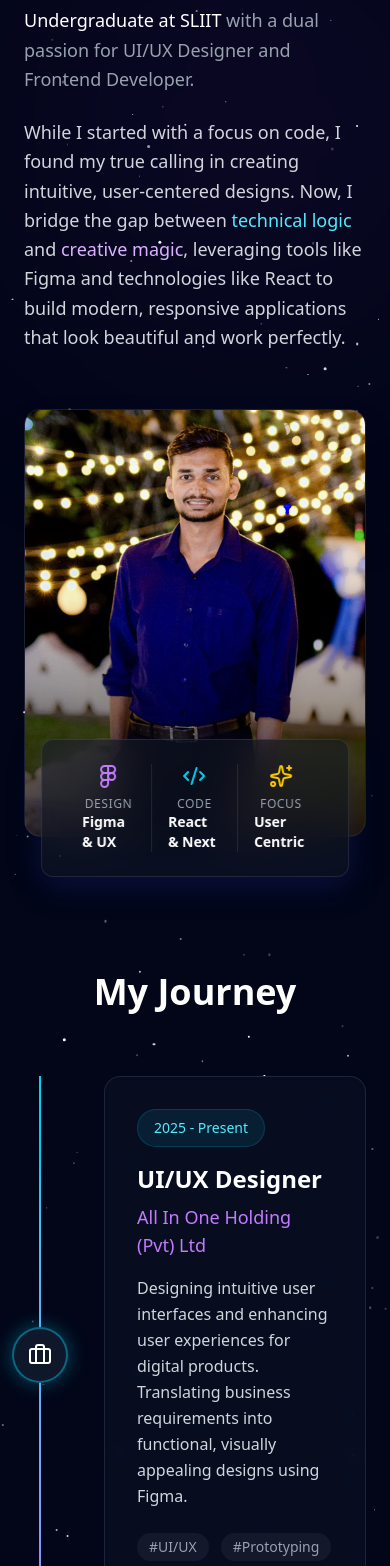
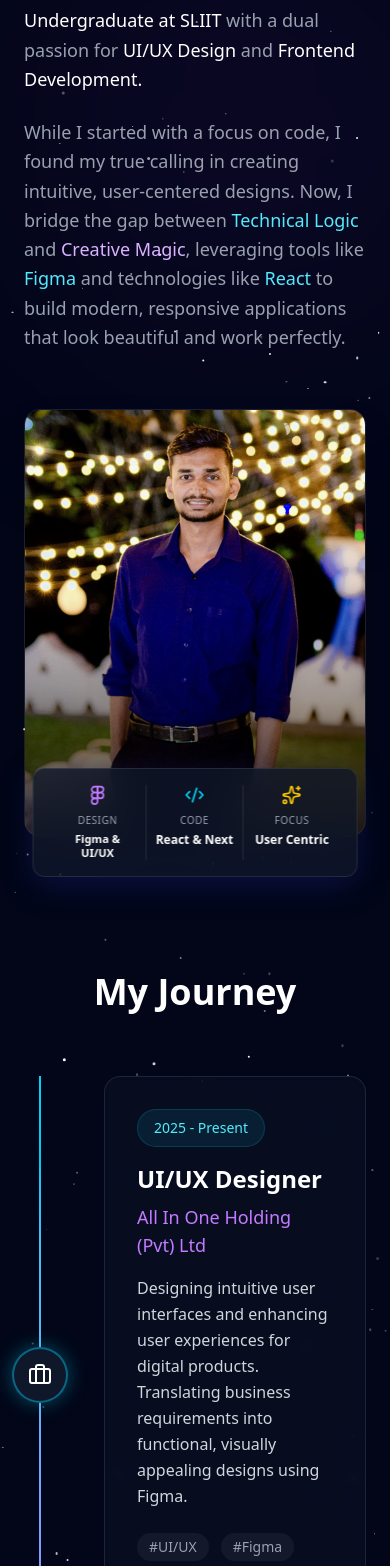
Before and after one commit to Lakshan-lk/Lakshan_Portfolio-, a Next.js app: page / in a window 390 px wide. Shown: the part 1262-2828 px from the top of the page. Built offline with nearby package versions, Linux system fonts and the light colour scheme.

Commit message:
Updated About Section

```diff
--- a/components/About.tsx
+++ b/components/About.tsx
@@ -13,7 +13,7 @@ const timelineData = [
         subtitle: "All In One Holding (Pvt) Ltd",
         description: "Designing intuitive user interfaces and enhancing user experiences for digital products. Translating business requirements into functional, visually appealing designs using Figma.",
         icon: Briefcase,
-        tags: ["UI/UX", "Prototyping", "Figma"],
+        tags: ["UI/UX", "Figma", "Web Design", "Mobile Design"],
     },
     {
         year: "2023 - 2027",
@@ -21,15 +21,15 @@ const timelineData = [
         subtitle: "SLIIT",
         description: "Specializing in Information Technology with a strong foundation in programming, algorithms, and software engineering. Exploring the intersection of creative design and technical development.",
         icon: GraduationCap,
-        tags: ["Undergraduate", "Information Technology"],
+        tags: ["Undergraduate", "Information Technology", "SLIIT"],
     },
     {
         year: "2008 - 2022",
-        title: "School Education",
+        title: "Primary & Secondary Education",
         subtitle: "Kingswood College, Kandy",
         description: "Completed G.C.E. Ordinary Level and Advanced Level education with a strong foundation in core academic subjects, logical reasoning, and problem-solving skills.",
         icon: School,
-        tags: ["Kingswood College", "G.C.E A/L"],
+        tags: ["Kingswood College", "G.C.E A/L", "G.C.E O/L", "KCK"],
     },
 ];
 
@@ -73,12 +73,13 @@ export const About = () => {
                             About <span className="text-transparent bg-clip-text bg-gradient-to-r from-purple-400 to-cyan-400">Me</span>
                         </h2>
 
-                        <p className="text-gray-400 text-lg leading-relaxed mb-6">
-                            I am a motivated <span className="text-white font-medium">3rd Year IT Undergraduate at SLIIT</span> with a dual passion for UI/UX Designer and Frontend Developer.
+                        <p className="text-gray-400 text-lg leading-relaxed font-medium mb-6">
+                            I am a motivated <span className="text-white font-medium">3rd Year IT Undergraduate at SLIIT</span> with a dual passion for <span className="text-white font-medium">UI/UX Design</span> and <span className="text-white font-medium">Frontend Development.</span>
                         </p>
-                        <p className="text-gray-300 text-lg leading-relaxed font-medium">
-                            While I started with a focus on code, I found my true calling in creating intuitive, user-centered designs. Now, I bridge the gap between <span className="text-cyan-300">technical logic</span> and <span className="text-purple-300">creative magic</span>, leveraging tools like Figma and technologies like React to build modern, responsive applications that look beautiful and work perfectly.
+                        <p className="text-gray-400 text-lg leading-relaxed font-medium">
+                            While I started with a focus on code, I found my true calling in creating intuitive, user-centered designs. Now, I bridge the gap between <span className="text-cyan-300 font-medium">Technical Logic</span> and <span className="text-purple-300 font-medium">Creative Magic</span>, leveraging tools like <span className="text-cyan-300 font-medium">Figma</span> and technologies like <span className="text-cyan-300 font-medium">React</span> to build modern, responsive applications that look beautiful and work perfectly.
                         </p>
+
                     </motion.div>
 
                     {/* Right: Photo & Stats */}
@@ -88,6 +89,7 @@ export const About = () => {
                         viewport={{ once: true }}
                         transition={{ duration: 0.8 }}
                         className="relative flex justify-center lg:justify-end"
+
                     >
                         {/* Floating Container */}
                         <motion.div
@@ -108,23 +110,30 @@ export const About = () => {
                             </div>
 
                             {/* 2. The Stats Card */}
-                            <div className="absolute -bottom-10 left-1/2 -translate-x-1/2 w-[90%] bg-slate-900/60 backdrop-blur-xl border border-white/10 p-6 rounded-xl shadow-[0_8px_32px_0_rgba(31,38,135,0.37)] z-20">
-                                <div className="flex justify-between items-center divide-x divide-white/10">
-                                    <div className="flex flex-col items-center px-4 w-1/3">
-                                        <Figma className="w-6 h-6 text-purple-400 mb-2" />
-                                        <span className="text-xs text-gray-400 uppercase tracking-wider">Design</span>
-                                        <span className="text-white font-bold text-sm md:text-base">Figma & UX</span>
+                            <div className="absolute -bottom-10 left-1/2 -translate-x-1/2 w-[95%] md:w-[90%] bg-slate-900/80 backdrop-blur-xl border border-white/10 p-4 md:p-6 rounded-xl shadow-[0_8px_32px_0_rgba(31,38,135,0.37)] z-20">
+                                <div className="flex justify-between items-stretch divide-x divide-white/10">
+
+                                    {/* Design */}
+                                    <div className="flex flex-col items-center justify-start px-2 md:px-4 w-1/3 text-center">
+                                        <Figma className="w-5 h-5 md:w-6 md:h-6 text-purple-400 mb-2" />
+                                        <span className="text-[10px] md:text-xs text-gray-400 uppercase tracking-wider mb-1">Design</span>
+                                        <span className="text-white font-bold text-[11px] md:text-base leading-tight">Figma & UI/UX</span>
                                     </div>
-                                    <div className="flex flex-col items-center px-4 w-1/3">
-                                        <Code2 className="w-6 h-6 text-cyan-400 mb-2" />
-                                        <span className="text-xs text-gray-400 uppercase tracking-wider">Code</span>
-                                        <span className="text-white font-bold text-sm md:text-base">React & Next</span>
+
+                                    {/* Code */}
+                                    <div className="flex flex-col items-center justify-start px-2 md:px-4 w-1/3 text-center">
+                                        <Code2 className="w-5 h-5 md:w-6 md:h-6 text-cyan-400 mb-2" />
+                                        <span className="text-[10px] md:text-xs text-gray-400 uppercase tracking-wider mb-1">Code</span>
+                                        <span className="text-white font-bold text-xs md:text-base leading-tight">React & Next</span>
                                     </div>
-                                    <div className="flex flex-col items-center px-4 w-1/3">
-                                        <Sparkles className="w-6 h-6 text-yellow-400 mb-2" />
-                                        <span className="text-xs text-gray-400 uppercase tracking-wider">Focus</span>
-                                        <span className="text-white font-bold text-sm md:text-base">User Centric</span>
+
+                                    {/* Focus */}
+                                    <div className="flex flex-col items-center justify-start px-2 md:px-4 w-1/3 text-center">
+                                        <Sparkles className="w-5 h-5 md:w-6 md:h-6 text-yellow-400 mb-2" />
+                                        <span className="text-[10px] md:text-xs text-gray-400 uppercase tracking-wider mb-1">Focus</span>
+                                        <span className="text-white font-bold text-xs md:text-base leading-tight">User Centric</span>
                                     </div>
+
                                 </div>
                             </div>
                         </motion.div>
--- a/components/Contact.tsx
+++ b/components/Contact.tsx
@@ -20,7 +20,7 @@ export const Contact = () => {
     const NAV_LINKS = [
         { name: "Home", href: "#home" },
         { name: "About", href: "#about" },
-        { name: "Projects", href: "#projects" }, // Ensure Projects.tsx has id="projects"
+        { name: "Projects", href: "#projects" },
         { name: "Services", href: "#services" },
         { name: "Skills", href: "#skills" },
     ];
--- a/components/Hero.tsx
+++ b/components/Hero.tsx
@@ -70,7 +70,7 @@ export const Hero = () => {
                     <a href="#projects" className="flex items-center gap-2 px-6 py-3 font-semibold text-white transition-all duration-300 rounded-full bg-gradient-to-r from-cyan-600 to-blue-600 hover:scale-105 hover:shadow-[0_0_20px_rgba(8,145,178,0.5)]">
                         View Projects <ArrowRight size={20} />
                     </a>
-                    <a href="/Lakshan_CV.pdf" download className="flex items-center gap-2 px-6 py-3 font-semibold transition-all duration-300 border rounded-full text-slate-300 border-slate-700 hover:bg-slate-800 hover:text-white hover:border-slate-500">
+                    <a href="/Lakshan Ekanayaka.pdf" download className="flex items-center gap-2 px-6 py-3 font-semibold transition-all duration-300 border rounded-full text-slate-300 border-slate-700 hover:bg-slate-800 hover:text-white hover:border-slate-500">
                         Download CV <Download size={20} />
                     </a>
                 </motion.div>
--- a/components/Navbar.tsx
+++ b/components/Navbar.tsx
@@ -91,7 +91,7 @@ export function Navbar() {
                                 transition={{ delay: 0.6 }}
                             >
                                 <a
-                                    href="/Lakshan_CV.pdf"
+                                    href="/Lakshan Ekanayaka.pdf"
                                     download
                                     className="flex items-center justify-center gap-2 w-full py-3 mt-2 font-bold text-black bg-cyan-400 rounded-xl hover:bg-cyan-300"
                                 >
--- a/components/Projects.tsx
+++ b/components/Projects.tsx
@@ -111,7 +111,7 @@ export const Projects = () => {
     };
 
     return (
-        <section id="work" className="relative py-24 px-6 md:px-12 bg-transparent overflow-hidden">
+        <section id="projects" className="relative py-24 px-6 md:px-12 bg-transparent overflow-hidden">
             <div className="max-w-7xl mx-auto">
                 {/* Header & Tabs */}
                 <div className="flex flex-col md:flex-row md:items-end justify-between mb-16 gap-8">
```
Also changed, not shown: 1 other file (tests, documents, lock files or other folders).
